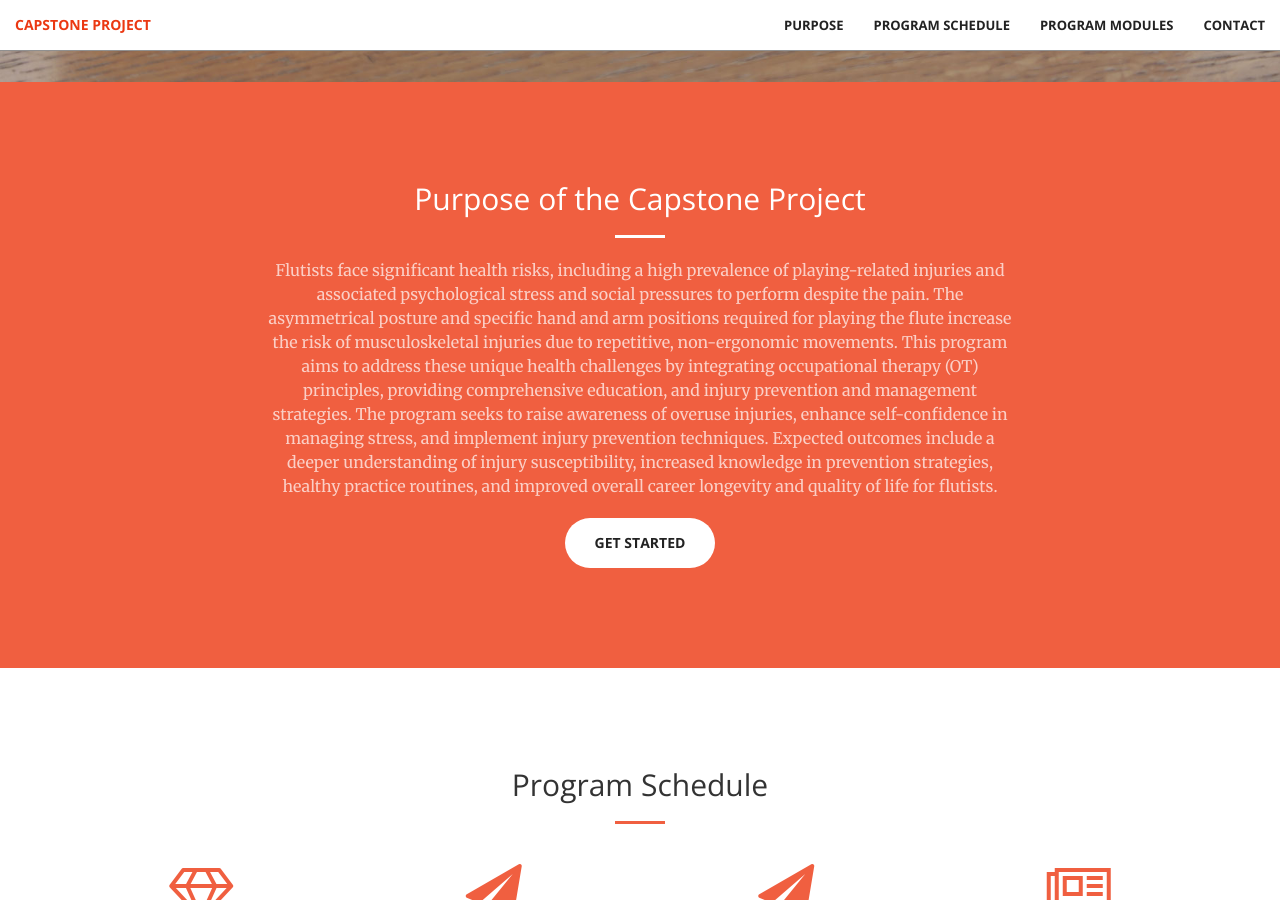
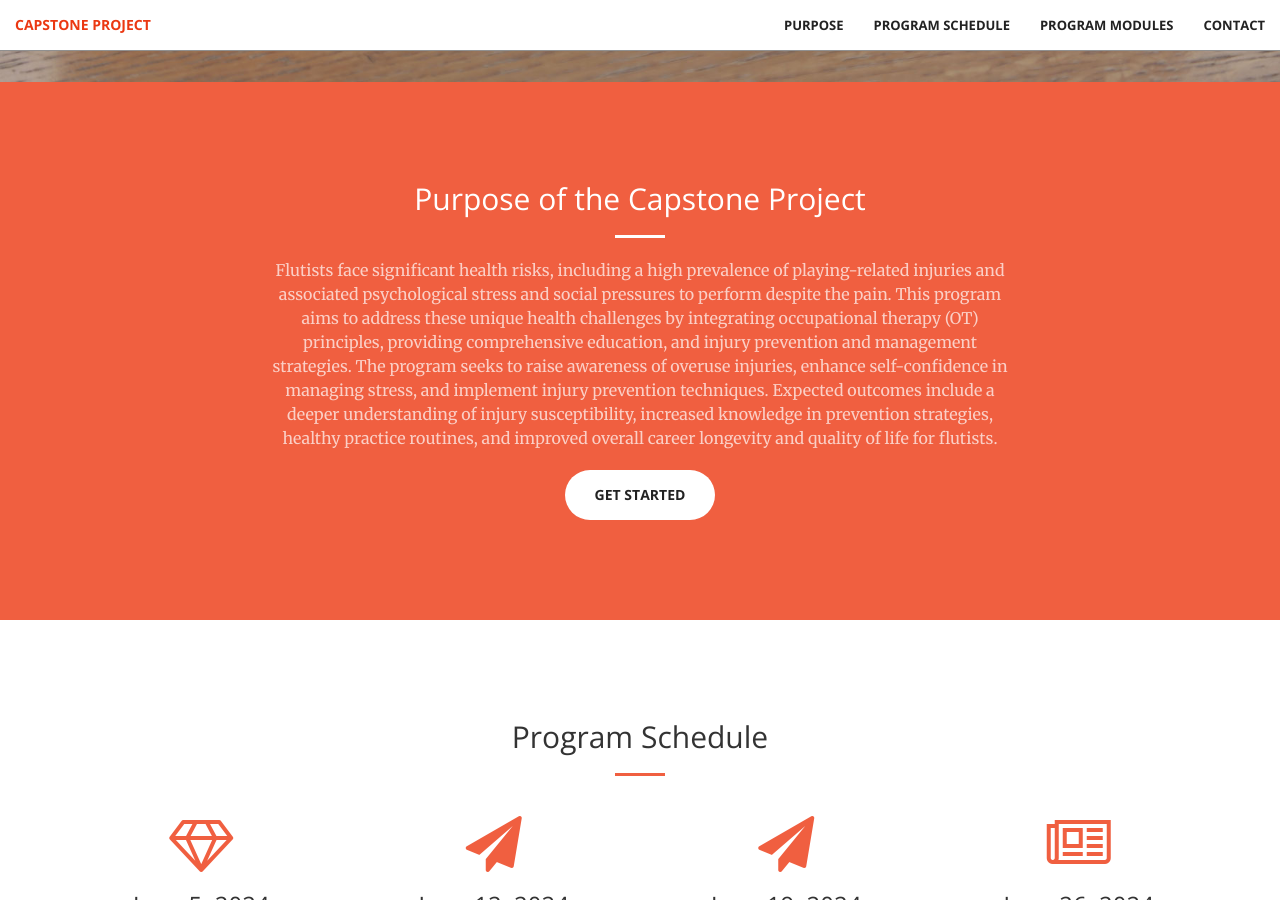
Before and after one commit to jkimOTD/jkimOTD.github.io, a Jekyll site: the page built from index.html, in a window 1280 px wide and 900 px high, scrolled down 818 px. Built offline with Jekyll 4.4.1, drawn with Linux system fonts in a browser that asks for light colours.

Commit message:
Update purpose.html

```diff
--- a/_includes/purpose.html
+++ b/_includes/purpose.html
@@ -4,7 +4,7 @@
             <div class="col-lg-8 col-lg-offset-2 text-center">
                 <h2 class="section-heading">Purpose of the Capstone Project</h2>
                 <hr class="light">
-                <p class="text-faded">Flutists face significant health risks, including a high prevalence of playing-related injuries and associated psychological stress and social pressures to perform despite the pain. The asymmetrical posture and specific hand and arm positions required for playing the flute increase the risk of musculoskeletal injuries due to repetitive, non-ergonomic movements. This program aims to address these unique health challenges by integrating occupational therapy (OT) principles, providing comprehensive education, and injury prevention and management strategies. The program seeks to raise awareness of overuse injuries, enhance self-confidence in managing stress, and implement injury prevention techniques. Expected outcomes include a deeper understanding of injury susceptibility, increased knowledge in prevention strategies, healthy practice routines, and improved overall career longevity and quality of life for flutists. </p>
+                <p class="text-faded">Flutists face significant health risks, including a high prevalence of playing-related injuries and associated psychological stress and social pressures to perform despite the pain. This program aims to address these unique health challenges by integrating occupational therapy (OT) principles, providing comprehensive education, and injury prevention and management strategies. The program seeks to raise awareness of overuse injuries, enhance self-confidence in managing stress, and implement injury prevention techniques. Expected outcomes include a deeper understanding of injury susceptibility, increased knowledge in prevention strategies, healthy practice routines, and improved overall career longevity and quality of life for flutists. </p>
                 <a href="#" class="btn btn-default btn-xl">Get Started </a>
             </div>
         </div>
```
